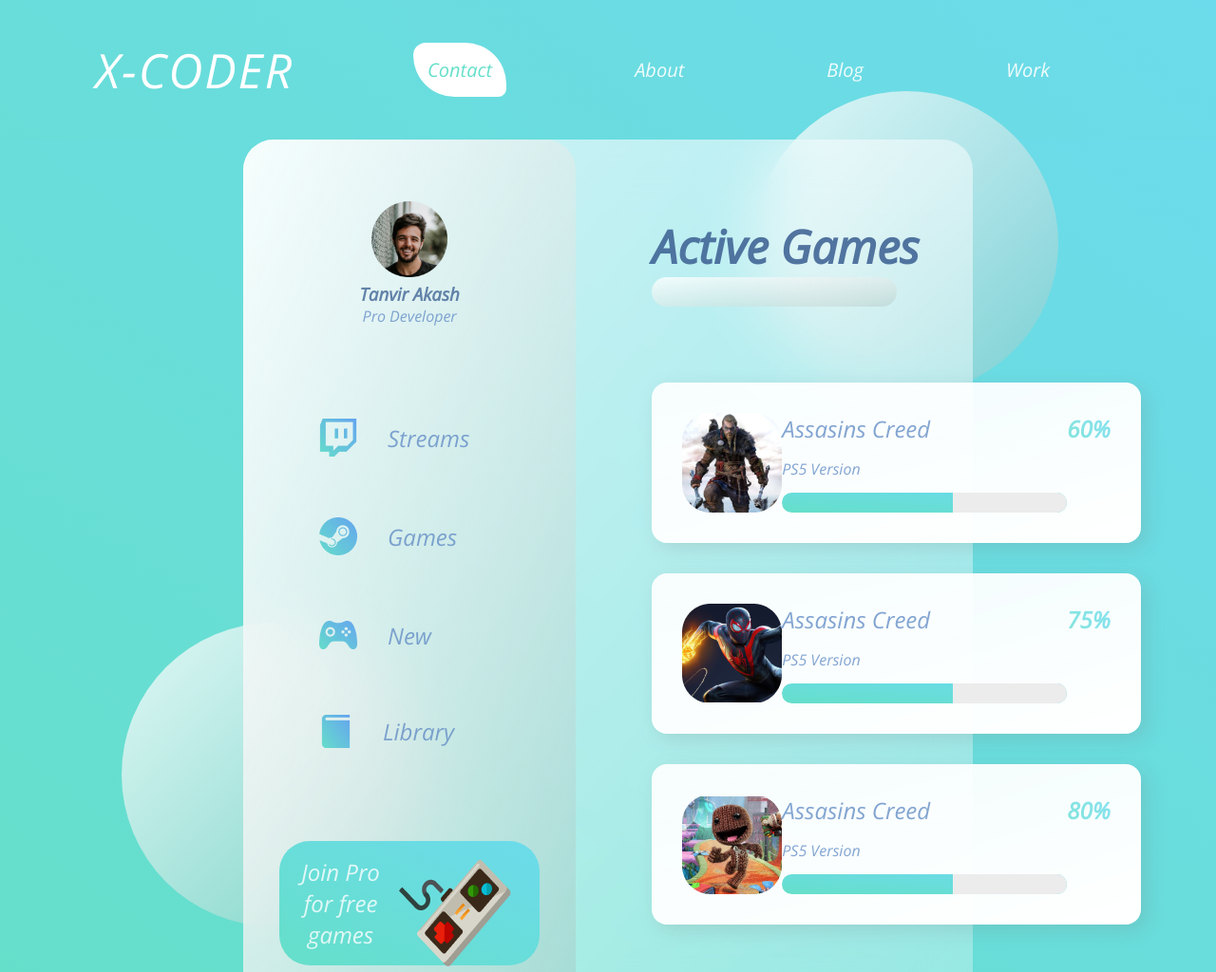
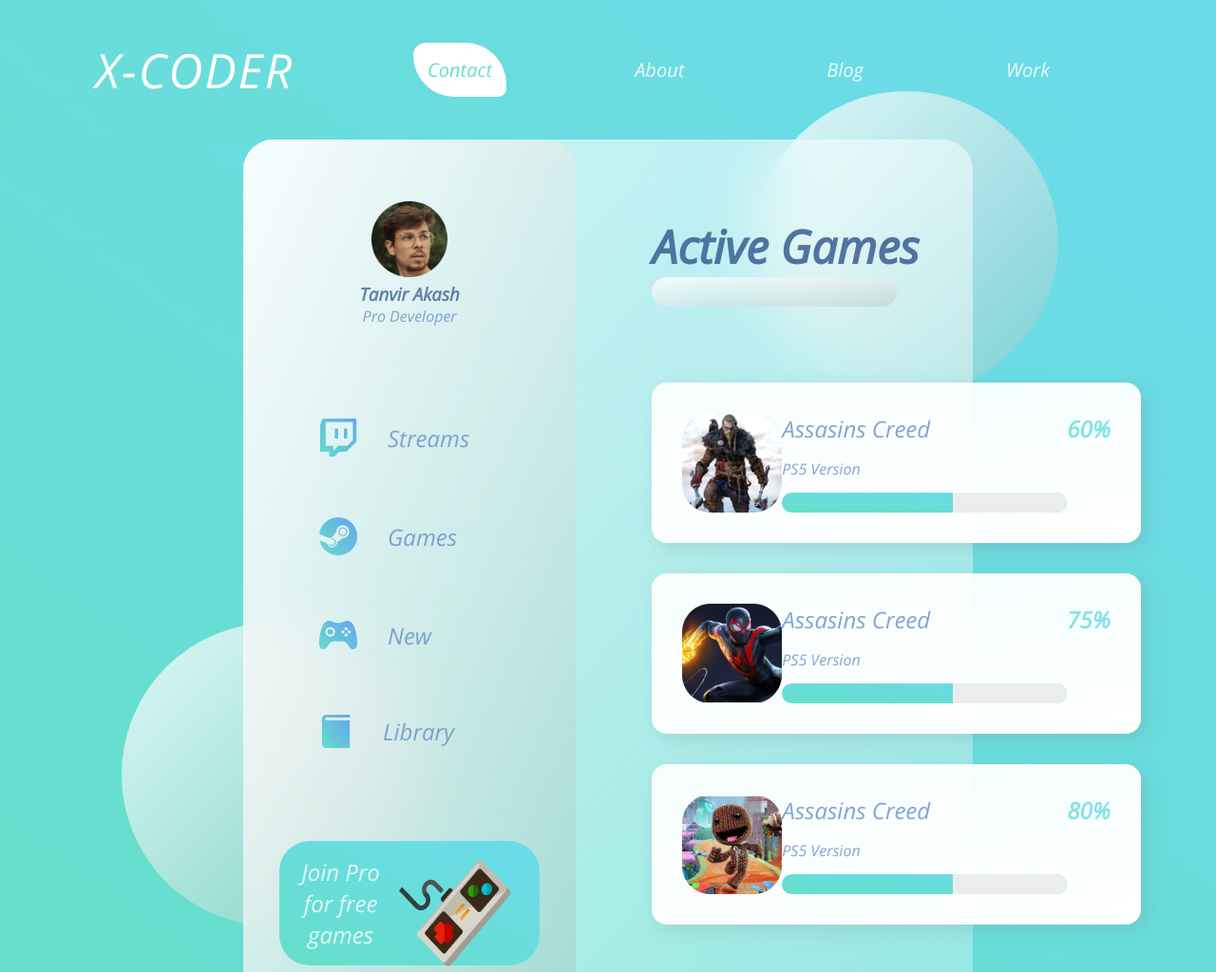
Before and after one commit to xcodertanvir/portfolio-tanvir, a plain HTML site: page index.html in a window 1280 px wide. Shown: the top 1024 px of the page at 95% size. Drawn offline with nearby package versions, Linux system fonts and the light colour scheme.

Commit message:
avatar added

```diff
--- a/index.html
+++ b/index.html
@@ -23,7 +23,7 @@
         <section class="glass">
             <div class="dashboard">
                 <div class="user">
-                    <img src="/player-1.png" alt="">
+                    <img src="/avatar.png" alt="">
                     <h3>Tanvir Akash</h3>
                     <p>Pro Developer</p>
                 </div>
```
Also changed, not shown: avatar.png (added).
